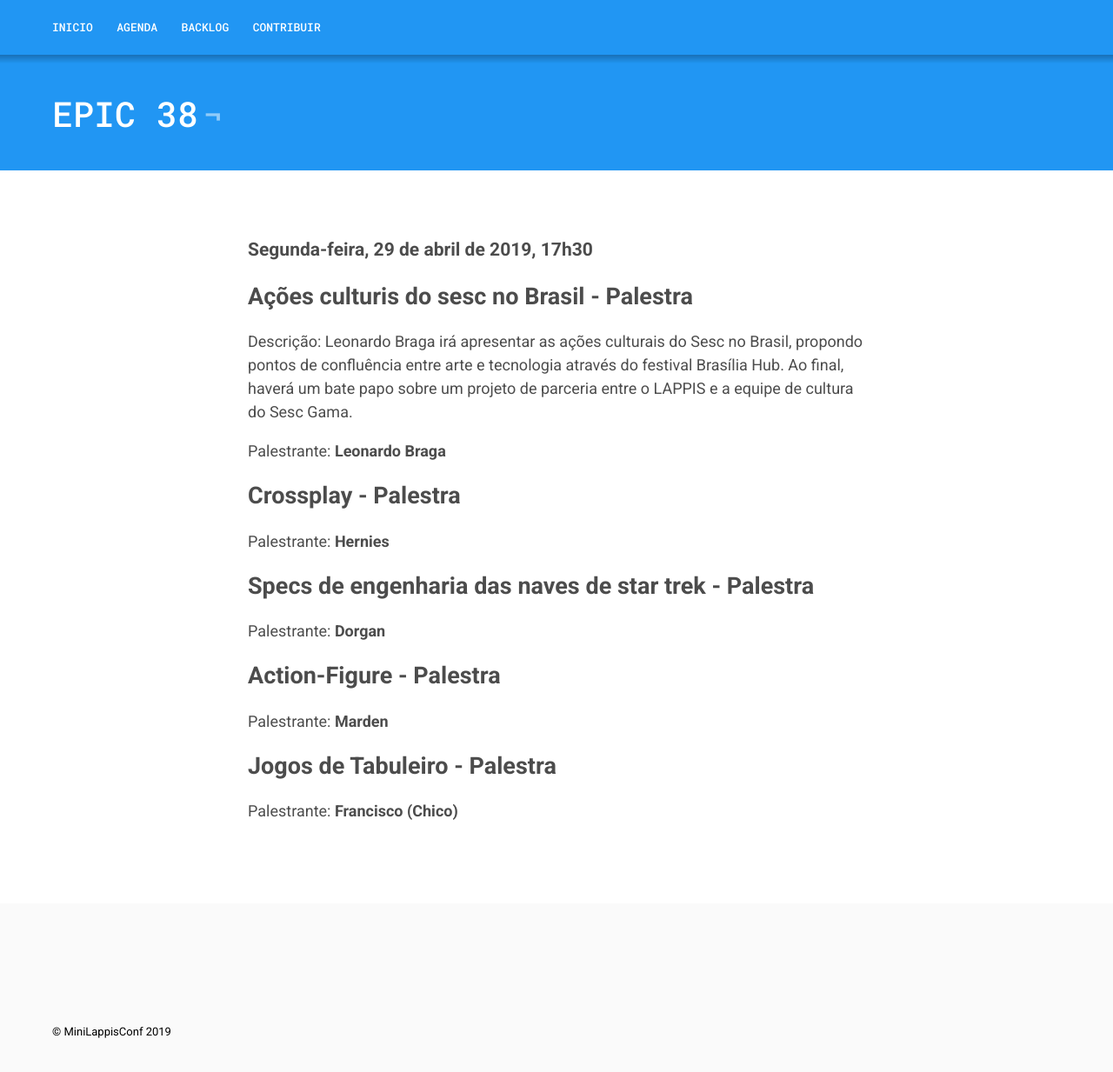
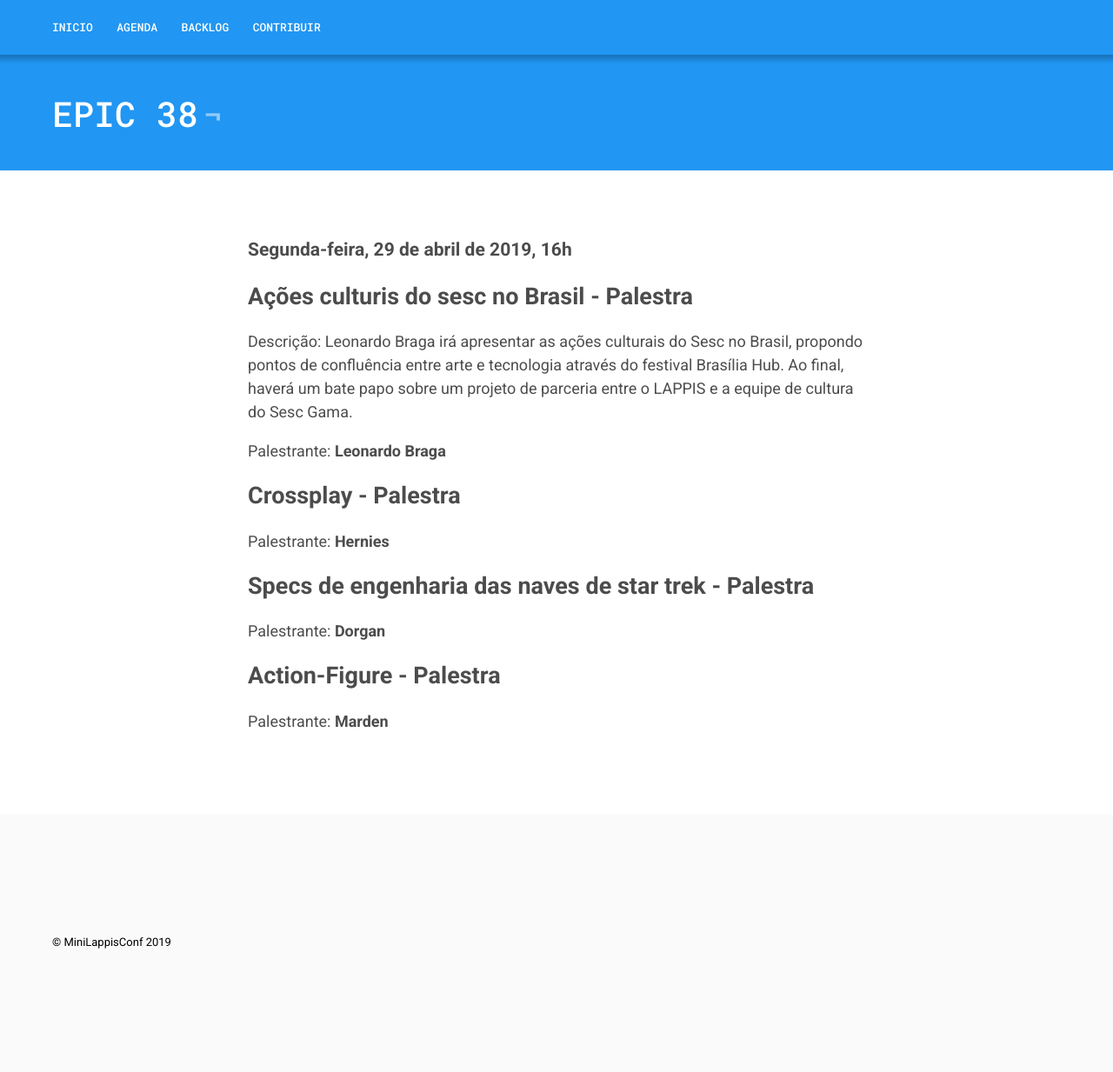
Before and after one commit to lappis-unb/MiniLappisConf, a Jekyll site: the page built from _posts/2019-04-29-epic36.md, in a window 1280 px wide and 1339 px high. Shown: the top 1233 px of the window at 87% size. Built offline with Jekyll 4.4.1, drawn with Linux system fonts in a browser that asks for light colours.

Commit message:
Adjust time

```diff
--- a/_posts/2019-04-29-epic36.md
+++ b/_posts/2019-04-29-epic36.md
@@ -1,12 +1,12 @@
 ---
 layout: post
 title: EPIC 38
-data: "29 de abril de 2019, 17h30"
+data: "29 de abril de 2019, 16h"
 hora: ""
 ---
 
 
-### Segunda-feira, 29 de abril de 2019, 17h30
+### Segunda-feira, 29 de abril de 2019, 16h
 
 ## Ações culturis do sesc no Brasil - Palestra
 Descrição: Leonardo Braga irá apresentar as ações culturais do Sesc no Brasil, propondo pontos de confluência entre arte e tecnologia através do festival Brasília Hub. Ao final, haverá um bate papo sobre um projeto de parceria entre o LAPPIS e a equipe de cultura do Sesc Gama.
@@ -21,6 +21,3 @@ Palestrante: **Dorgan**
 
 ## Action-Figure - Palestra
 Palestrante: **Marden**
-
-## Jogos de Tabuleiro - Palestra
-Palestrante: **Francisco (Chico)**
```
Also changed, not shown: _posts/2019-04-28-epic37-draft.md (+1 -1 lines).
